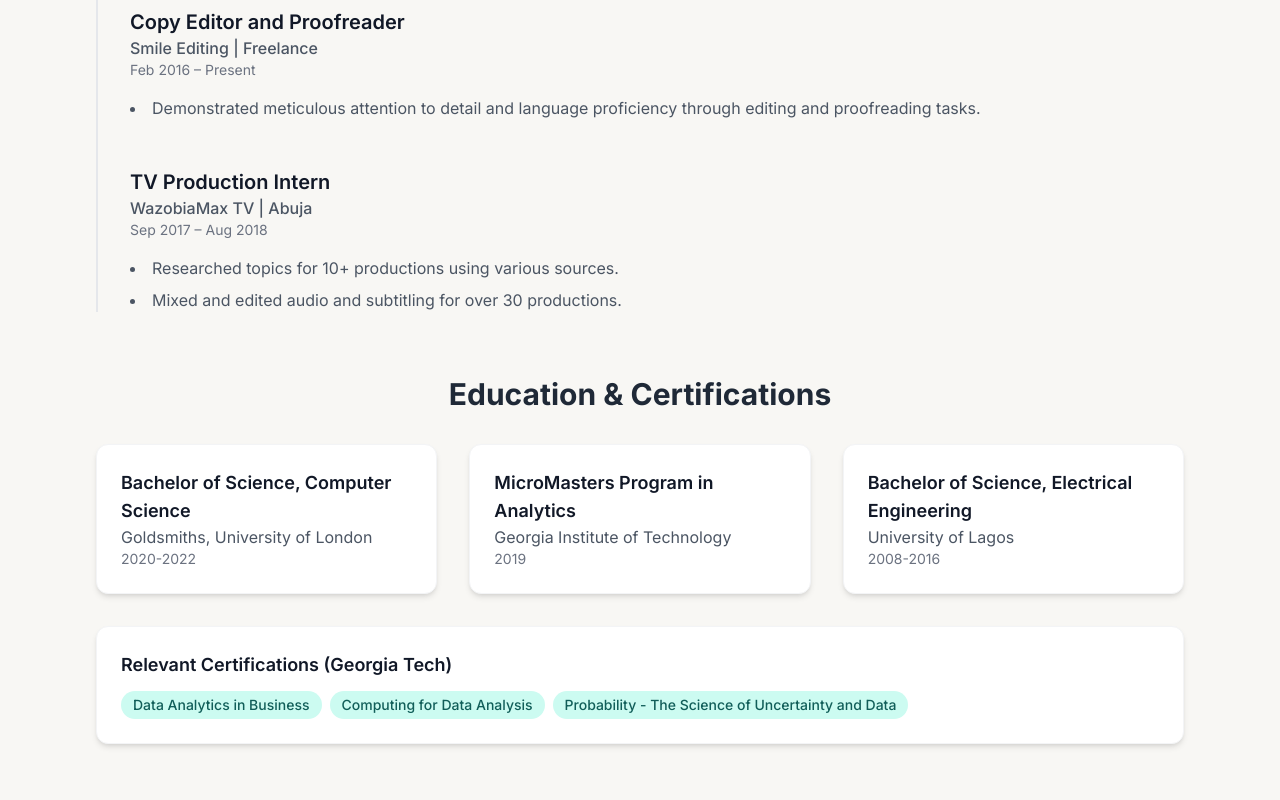
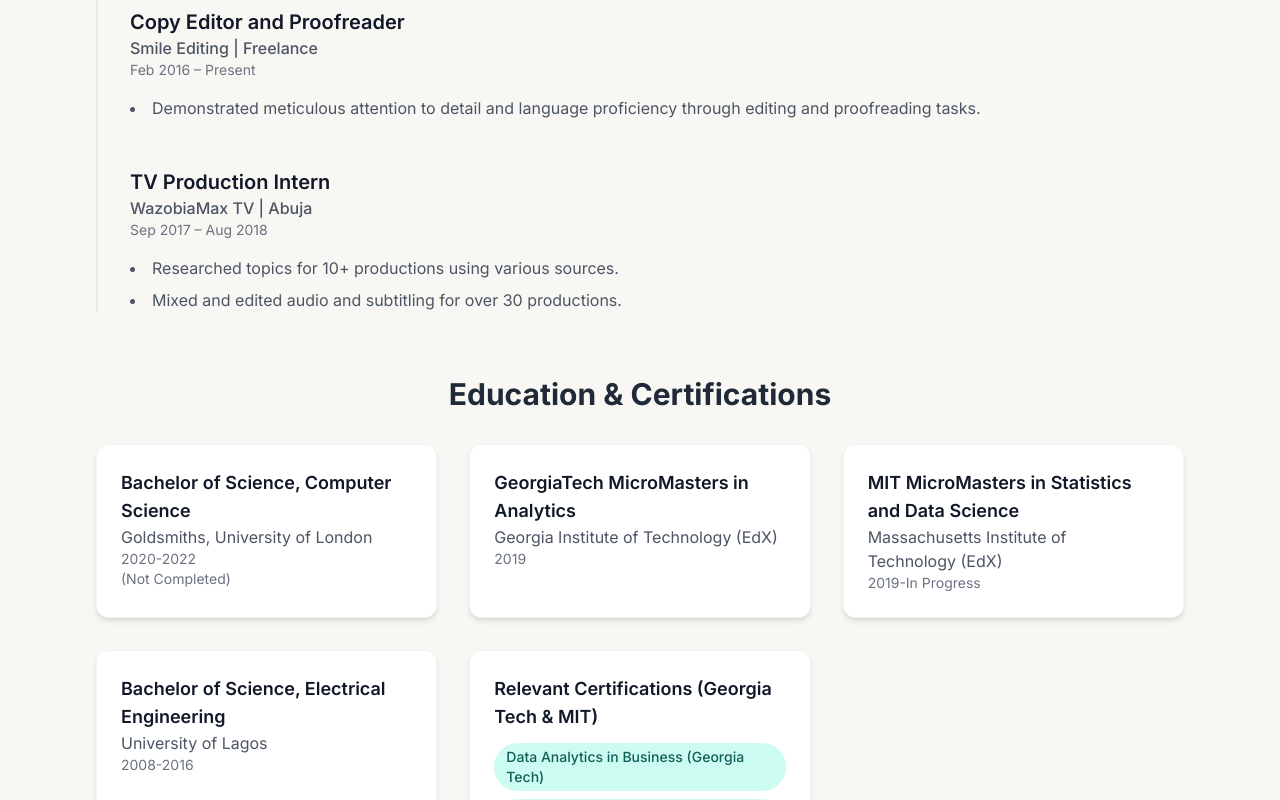
Before and after one commit to olajidechris/Interactive-CV, a plain HTML site: page index.html in a window 1280 px wide. Shown: the part 2000-2800 px from the top of the page. Drawn offline with nearby package versions, Linux system fonts and the light colour scheme.

Commit message:
Update index.html
Added certifications and links

```diff
--- a/index.html
+++ b/index.html
@@ -31,6 +31,8 @@
                 <a href="https://www.linkedin.com/in/christopher-olajide" target="_blank" class="hover:text-gray-800">LinkedIn</a>
                  <span class="text-gray-300">|</span>
                 <a href="https://www.quora.com/profile/Olajide-Christopher/" target="_blank" class="hover:text-gray-800">Quora</a>
+                <span class="text-gray-300">|</span>
+                <a href="https://github.com/olajidechris/Inattentive/" target="_blank" class="hover:text-gray-800">GitHub (Return to)</a>
             </div>
         </header>
 
@@ -133,12 +135,19 @@
                         <h3 class="text-lg font-semibold text-gray-900">Bachelor of Science, Computer Science</h3>
                         <p class="text-gray-600">Goldsmiths, University of London</p>
                         <p class="text-sm text-gray-500">2020-2022</p>
+                        <p class="text-sm text-gray-500">(Not Completed)</p>
                     </div>
                      <!-- Education Card -->
                     <div class="bg-white p-6 rounded-xl shadow-md border border-gray-100">
-                        <h3 class="text-lg font-semibold text-gray-900">MicroMasters Program in Analytics</h3>
-                        <p class="text-gray-600">Georgia Institute of Technology</p>
+                        <h3 class="text-lg font-semibold text-gray-900">GeorgiaTech MicroMasters in Analytics</h3>
+                        <p class="text-gray-600">Georgia Institute of Technology (EdX)</p>
                         <p class="text-sm text-gray-500">2019</p>
+                    </div>
+                    <!-- Education Card -->
+                    <div class="bg-white p-6 rounded-xl shadow-md border border-gray-100">
+                        <h3 class="text-lg font-semibold text-gray-900">MIT MicroMasters in Statistics and Data Science</h3>
+                        <p class="text-gray-600">Massachusetts Institute of Technology (EdX)</p>
+                        <p class="text-sm text-gray-500">2019-In Progress</p>
                     </div>
                      <!-- Education Card -->
                     <div class="bg-white p-6 rounded-xl shadow-md border border-gray-100">
@@ -147,12 +156,14 @@
                         <p class="text-sm text-gray-500">2008-2016</p>
                     </div>
                      <!-- Certification Card -->
-                     <div class="bg-white p-6 rounded-xl shadow-md border border-gray-100 md:col-span-3 lg:col-span-3">
-                         <h3 class="text-lg font-semibold text-gray-900 mb-3">Relevant Certifications (Georgia Tech)</h3>
+                     <div class="bg-white p-6 rounded-xl shadow-md border border-gray-100">
+                         <h3 class="text-lg font-semibold text-gray-900 mb-3">Relevant Certifications (Georgia Tech & MIT)</h3>
                          <div class="flex flex-wrap gap-2">
-                            <span class="bg-teal-100 text-teal-800 text-sm font-medium px-3 py-1 rounded-full">Data Analytics in Business</span>
-                            <span class="bg-teal-100 text-teal-800 text-sm font-medium px-3 py-1 rounded-full">Computing for Data Analysis</span>
-                             <span class="bg-teal-100 text-teal-800 text-sm font-medium px-3 py-1 rounded-full">Probability - The Science of Uncertainty and Data</span>
+                            <a href="https://courses.edx.org/certificates/e56d907d0a1849f8ba2601341f1e03b0" target="_blank" class="bg-teal-100 text-teal-800 text-sm font-medium px-3 py-1 rounded-full hover:bg-teal-200 transition-colors">Data Analytics in Business (Georgia Tech)</a>
+                            <a href="https://courses.edx.org/certificates/a2c23db6eb164fb18a7ba6fa6f5bca8a" target="_blank" class="bg-teal-100 text-teal-800 text-sm font-medium px-3 py-1 rounded-full hover:bg-teal-200 transition-colors">Introduction to Analytics Modeling (Georgia Tech)</a>
+                            <a href="https://courses.edx.org/certificates/097d469970f040a48c1327bc35477aa4" target="_blank" class="bg-teal-100 text-teal-800 text-sm font-medium px-3 py-1 rounded-full hover:bg-teal-200 transition-colors">Computing for Data Analysis (Georgia Tech)</a>
+                            <a href="https://courses.edx.org/certificates/4a6f888e56d148f4b3c0e27005a5e26d" target="_blank" class="bg-teal-100 text-teal-800 text-sm font-medium px-3 py-1 rounded-full hover:bg-teal-200 transition-colors">Machine Learning with Python (MITx Courses)</a>
+                            <a href="https://courses.edx.org/certificates/7c5ec8c578c9404d9bc54db3b14fd570" target="_blank" class="bg-teal-100 text-teal-800 text-sm font-medium px-3 py-1 rounded-full hover:bg-teal-200 transition-colors">Probability - The Science of Uncertainty and Data (MITx Courses)</a>
                          </div>
                      </div>
                  </div>
@@ -160,7 +171,7 @@
         </main>
 
         <footer class="text-center mt-16 py-6 border-t border-gray-200">
-            <p class="text-sm text-gray-500">&copy; 2025 Christopher Olajide. Interactive CV generated dynamically.</p>
+            <p class="text-sm text-gray-500">&copy; 2025 Christopher Olajide</p>
         </footer>
     </div>
 
```
